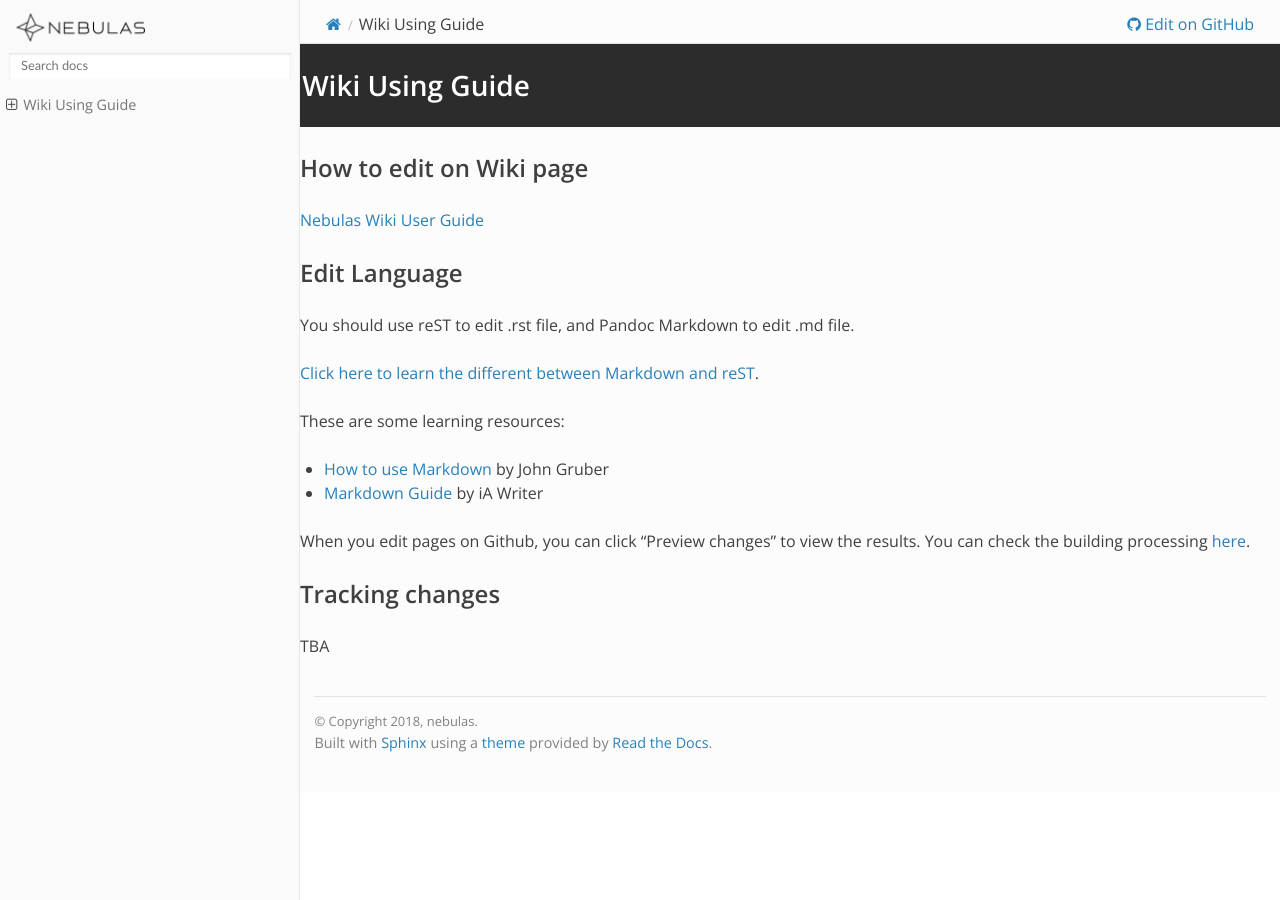
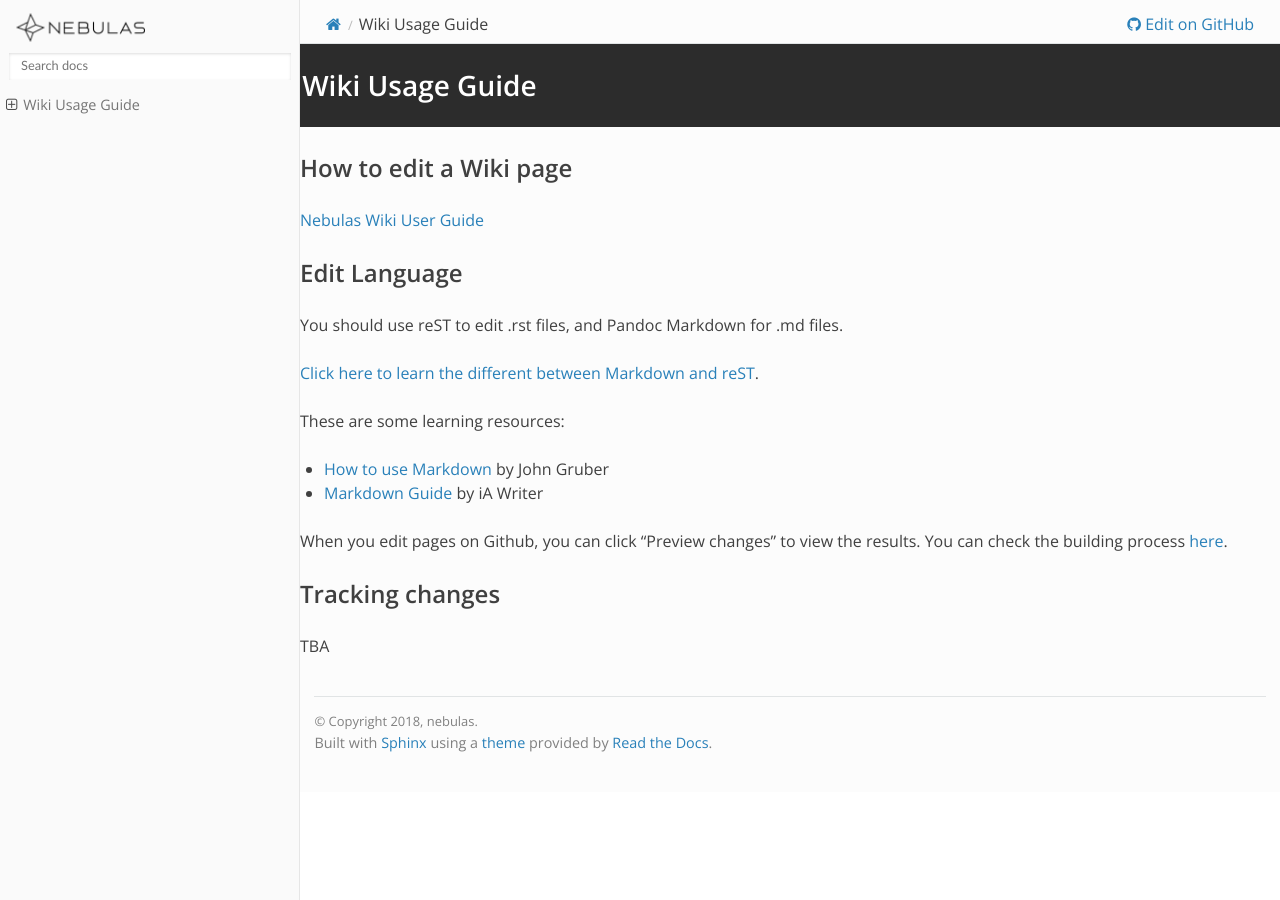
Before and after one commit to nebulasio/nebdocs, a Sphinx documentation site: the page built from docs/wiki-using-guide.md, in a window 1280 px wide. Built offline with Sphinx 7.4.7 and the Read the Docs theme 2.0.0, drawn with Linux system fonts in a browser that asks for light colours; pages that are not in the unit, such as notebooks, are missing from menus.

Commit message:
wiki-using-guide fixes

```diff
--- a/docs/wiki-using-guide.md
+++ b/docs/wiki-using-guide.md
@@ -1,11 +1,10 @@
-# Wiki Using Guide
+# Wiki Usage Guide
 
-## How to edit on Wiki page
+## How to edit a Wiki page
 [Nebulas Wiki User Guide](https://medium.com/nebulasio/nebulas-wiki-user-guide-5418715c6988)
 
 ## Edit Language
-
-You should use reST to edit .rst file, and Pandoc Markdown to edit .md file.
+You should use reST to edit .rst files, and Pandoc Markdown for .md files.
 
 [Click here to learn the different between Markdown and reST](http://www.unexpected-vortices.com/doc-notes/markdown-and-rest-compared.html).
 
@@ -14,7 +13,7 @@ These are some learning resources:
 - [How to use Markdown](https://daringfireball.net/projects/markdown/syntax) by John Gruber
 - [Markdown Guide](https://ia.net/writer/support/general/markdown-guide) by iA Writer
 
-When you edit pages on Github, you can click "Preview changes" to view the results. You can check the building processing [here](https://readthedocs.org/projects/nebdocs/builds/).
+When you edit pages on Github, you can click "Preview changes" to view the results. You can check the building process [here](https://readthedocs.org/projects/nebdocs/builds/).
 
 
 ## Tracking changes
```
